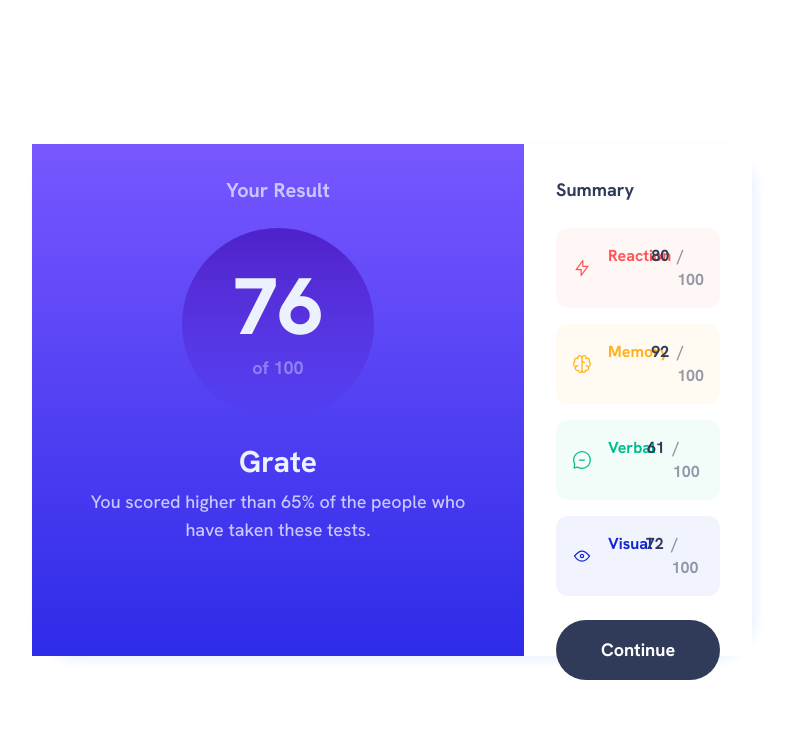
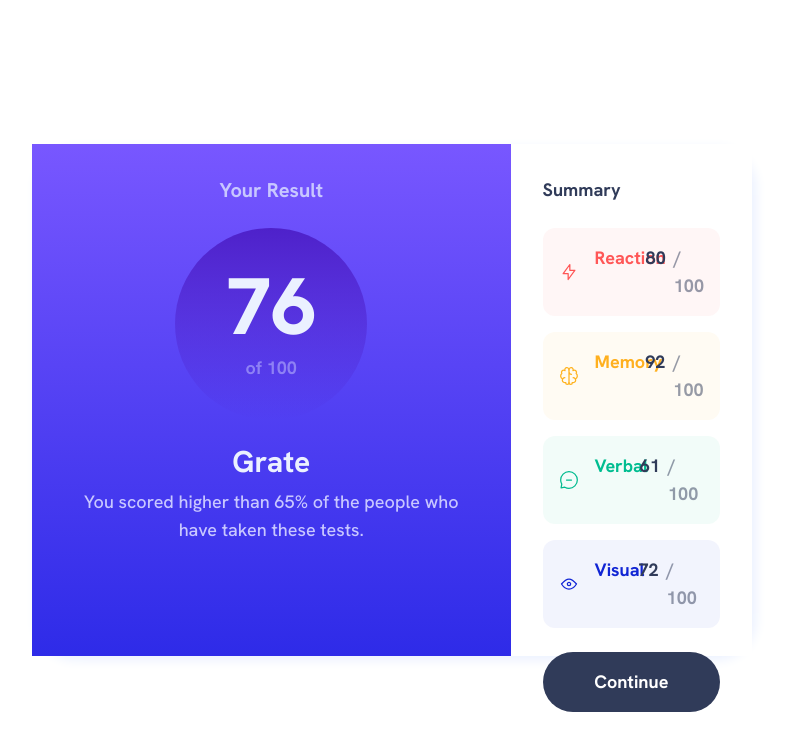
Before and after one commit to palmeiroerick/results-summary-component, a Next.js app: page / in a window 1280 px wide. Shown: the top 750 px of the page, without its empty margins (248-1033 px from the left). Built offline with nearby package versions, Linux system fonts and the light colour scheme.

Commit message:
style: add desktop styles to CategoryList component

```diff
--- a/components/CategoryList/index.tsx
+++ b/components/CategoryList/index.tsx
@@ -30,13 +30,17 @@
           >
             <div className="flex flex-row gap-4">
               <Image src={icon} alt="" width={20} height={20} />
-              <h3 className={`${textColors[color]} font-bold capitalize `}>
+              <h3
+                className={`${textColors[color]} font-bold capitalize md:text-lg`}
+              >
                 {category}
               </h3>
             </div>
             <div className="flex flex-row gap-2 font-bold">
-              <h4 className="text-dark-gray-blue">{score}</h4>
-              <h4 className="text-dark-gray-blue opacity-50">/ 100</h4>
+              <h4 className="text-dark-gray-blue md:text-lg">{score}</h4>
+              <h4 className="text-dark-gray-blue opacity-50 md:text-lg">
+                / 100
+              </h4>
             </div>
           </li>
         );
```
